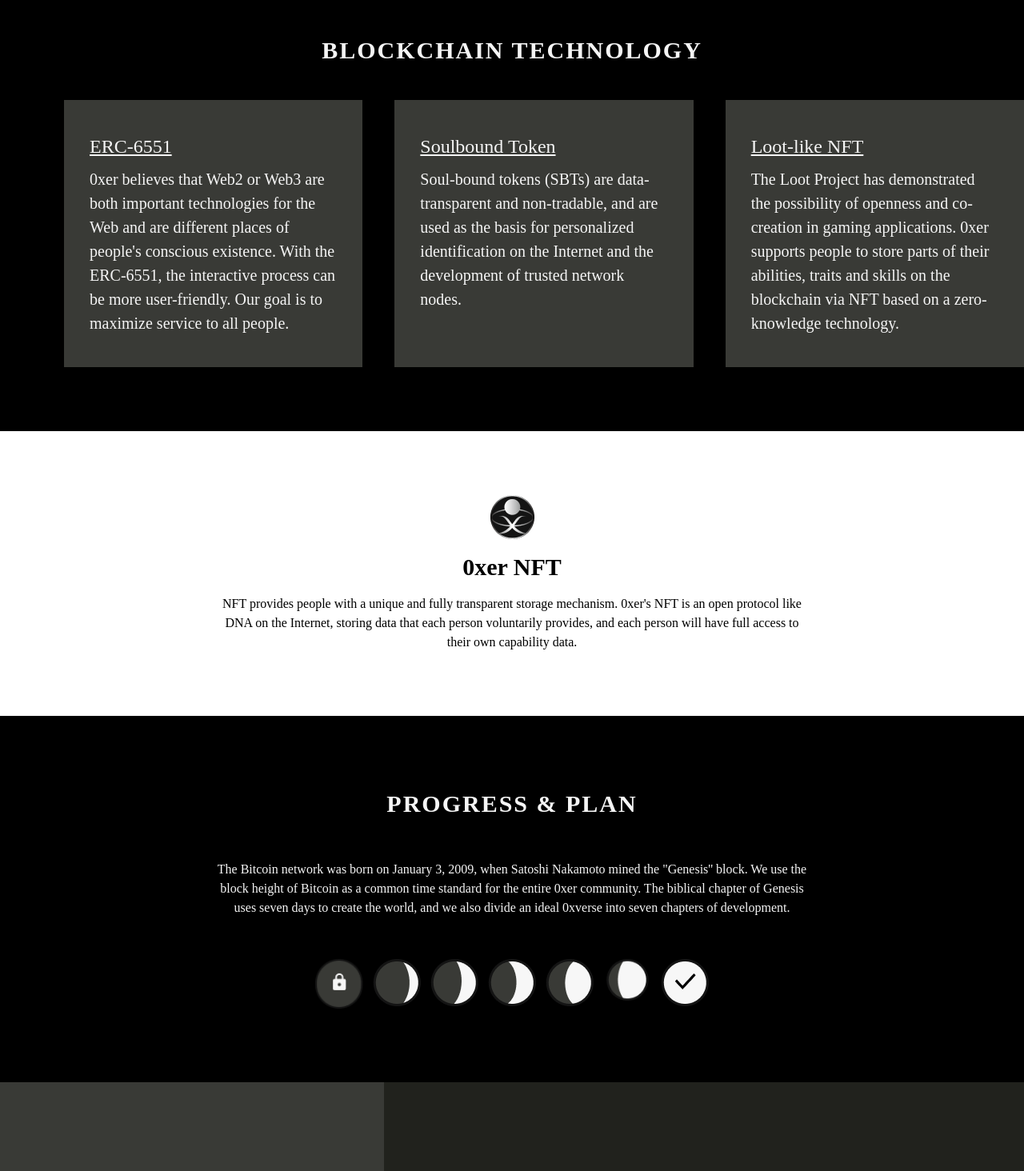
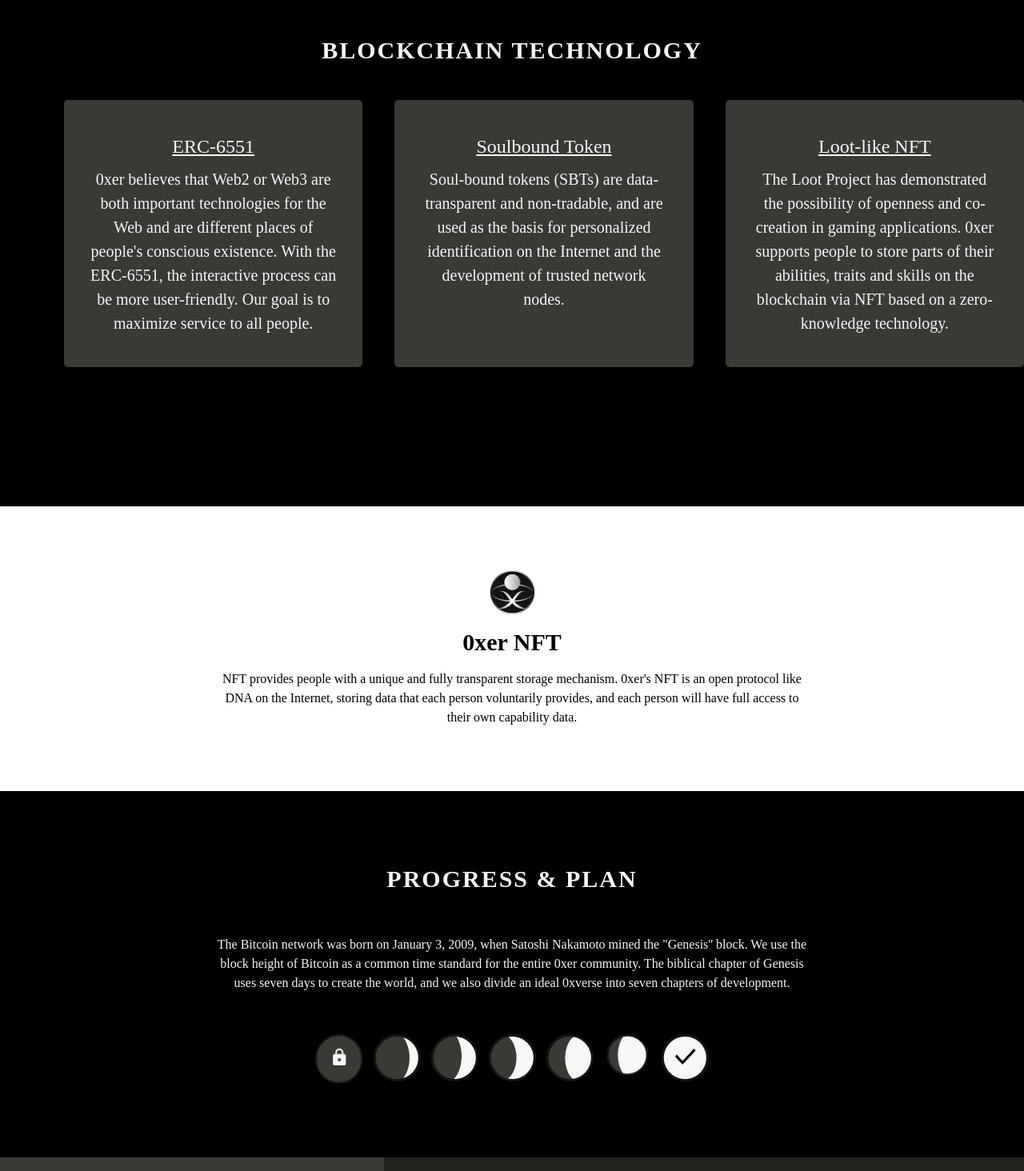
Before and after one commit to 0xer-org/dapp, a React (Create React App) app: page / in a window 1280 px wide. Shown: the part 840-2304 px from the top of the page at 80% size. Built offline with nearby package versions, Linux system fonts and the light colour scheme; no server answers; a web font is replaced by a local one.

Commit message:
refactor: improve NFTRenderer & stuffs

```diff
--- a/src/App.tsx
+++ b/src/App.tsx
@@ -6,7 +6,6 @@
 import Main from "@/pages/Main";
 import Mission from "@/pages/Mission";
 import DID from "@/pages/DID";
-import Explore from "@/pages/Explore";
 
 const App = () => (
   <Router>
@@ -14,7 +13,6 @@
     <Box marginTop="94px">
       <Switch>
         <Route exact path="/" component={Main} />
-        <Route path="/explore" component={Explore} />
         <Route path="/mission" component={Mission} />
         <Route path="/did" component={DID} />
       </Switch>
--- a/src/components/Navbar.tsx
+++ b/src/components/Navbar.tsx
@@ -1,5 +1,5 @@
 import { Link as RouterLink } from "react-router-dom";
-import { Box, Flex, Image, Text } from "@chakra-ui/react";
+import { Box, Flex, Image, Link, Text } from "@chakra-ui/react";
 import logo from "@/assets/images/logo.png";
 import ConnectWallet from "./ConnectWallet";
 
@@ -24,7 +24,9 @@
         </Flex>
       </RouterLink>
 
-      <RouterLink to="/explore">Explore</RouterLink>
+      <Link _hover={{ textDecor: "none" }} href="/#explore">
+        Explore
+      </Link>
       <RouterLink to="/did">0xDID</RouterLink>
       <RouterLink to="/mission">Mission</RouterLink>
       <RouterLink to="/">Paper</RouterLink>
--- a/src/context/token.tsx
+++ b/src/context/token.tsx
@@ -40,16 +40,13 @@
         .tokenIdOf(account)
         .call();
       const id = parseInt(result);
-      const uri = await contractRef.current.methods.tokenURI(id).call();
-      const json = await fetch(uri).then((response) => response.json());
-      const fetched = { id, uri: json.image };
       setId(id);
       const { data } = await fetch(
         `${SERVER_URL}/0xer/${account}/validation`
       ).then((response) => response.json());
 
       setValues(data);
-      return fetched;
+      return id;
     } catch (e) {
       console.error(e);
     }
@@ -80,8 +77,7 @@
       .claim()
       .send()
       .on("confirmation", async () => {
-        const fetched: any = await fetchTokenInfo();
-        const { tokenId } = fetched || {};
+        const tokenId: any = await fetchTokenInfo();
         // create user record
         fetch(`${SERVER_URL}/0xer/${account}`, {
           method: "POST",
--- a/src/pages/Explore.tsx
+++ /dev/null
@@ -1,13 +0,0 @@
-import { Center, Text } from "@chakra-ui/react";
-
-const Explore = () => {
-  return (
-    <Center height="calc(100vh - 94px)">
-      <Text fontSize="x2l" color="black">
-        wip: Explore
-      </Text>
-    </Center>
-  );
-};
-
-export default Explore;
--- a/src/pages/Main.tsx
+++ b/src/pages/Main.tsx
@@ -20,7 +20,8 @@
 import stage6 from "@/assets/images/stage-6.png";
 import NFTIntroduction from "@/components/NFTIntroduction";
 
-const Main = () => (
+const Main = () => {
+  return (
     <Box>
       {/* Jumbotron begin */}
       <Flex height="calc(100vh - 94px)" bg="black" mt="94px">
@@ -31,10 +32,10 @@
           </Text>
           <Text fontSize="2xl">Seal Your Powers On the Blockchain</Text>
           <Text maxW={800} lineHeight={2} align="center">
-          This is a project about seal human capabilities. In the current AI and
-          robots digital generation, you and I need a trusted identity to prove
-          we are unique in the world and build a network of trust between humans
-          together.
+            This is a project about seal human capabilities. In the current AI
+            and robots digital generation, you and I need a trusted identity to
+            prove we are unique in the world and build a network of trust
+            between humans together.
           </Text>
           <Button
             mt={5}
@@ -47,6 +48,7 @@
             _hover={{
               bg: "transparent",
             }}
+            onClick={() => document.getElementById("explore")?.scrollIntoView()}
           >
             Explore
           </Button>
@@ -60,28 +62,55 @@
           BLOCKCHAIN TECHNOLOGY
         </Text>
         <Flex gap={10} mt={10} mx="auto" width={1200}>
-        <Box bg="#393A36" py={10} px={8} flex={1}>
+          <Box
+            bg="#393A36"
+            py={10}
+            px={8}
+            flex={1}
+            borderRadius="5px"
+            textAlign="center"
+            cursor="pointer"
+            _hover={{ bg: "#52534F" }}
+          >
             <Text decoration="underline" fontSize="2xl" mb={2}>
               ERC-6551
             </Text>
             <Text fontSize="xl">
-            0xer believes that Web2 or Web3 are both important technologies for
-            the Web and are different places of people's conscious existence.
-            With the ERC-6551, the interactive process can be more
+              0xer believes that Web2 or Web3 are both important technologies
+              for the Web and are different places of people's conscious
+              existence. With the ERC-6551, the interactive process can be more
               user-friendly. Our goal is to maximize service to all people.
             </Text>
           </Box>
-        <Box bg="#393A36" py={10} px={8} flex={1}>
+          <Box
+            bg="#393A36"
+            py={10}
+            px={8}
+            flex={1}
+            borderRadius="5px"
+            textAlign="center"
+            cursor="pointer"
+            _hover={{ bg: "#52534F" }}
+          >
             <Text decoration="underline" fontSize="2xl" mb={2}>
               Soulbound Token
             </Text>
             <Text fontSize="xl">
-            Soul-bound tokens (SBTs) are data-transparent and non-tradable, and
-            are used as the basis for personalized identification on the
+              Soul-bound tokens (SBTs) are data-transparent and non-tradable,
+              and are used as the basis for personalized identification on the
               Internet and the development of trusted network nodes.
             </Text>
           </Box>
-        <Box bg="#393A36" py={10} px={8} flex={1}>
+          <Box
+            bg="#393A36"
+            py={10}
+            px={8}
+            flex={1}
+            borderRadius="5px"
+            textAlign="center"
+            cursor="pointer"
+            _hover={{ bg: "#52534F" }}
+          >
             <Text decoration="underline" fontSize="2xl" mb={2}>
               Loot-like NFT
             </Text>
@@ -97,9 +126,12 @@
       {/* Tech stack end */}
 
       {/* Introduction begin */}
-    <Box p={20}>
+      <Box id="explore" bg="black" pt="94px">
+        <Box bg="white" p={20}>
           <NFTIntroduction />
         </Box>
+      </Box>
+
       {/* Introduction end */}
 
       {/* Progress & Plan begin */}
@@ -110,32 +142,18 @@
         <Text maxW={750} align="center" my={10}>
           The Bitcoin network was born on January 3, 2009, when Satoshi Nakamoto
           mined the "Genesis'' block. We use the block height of Bitcoin as a
-        common time standard for the entire 0xer community. The biblical chapter
-        of Genesis uses seven days to create the world, and we also divide an
-        ideal 0xverse into seven chapters of development.
+          common time standard for the entire 0xer community. The biblical
+          chapter of Genesis uses seven days to create the world, and we also
+          divide an ideal 0xverse into seven chapters of development.
         </Text>
         <Flex gap={3} my={3}>
-        <Box flex={1}>
-          <Image src={stage0} width="60px" />
+          {[stage0, stage1, stage2, stage3, stage4, stage5, stage6].map(
+            (image, index) => (
+              <Box flex={1} key={index}>
+                <Image src={image} width="60px" />
               </Box>
-        <Box flex={1}>
-          <Image src={stage1} width="60px" />
-        </Box>
-        <Box flex={1}>
-          <Image src={stage2} width="60px" />
-        </Box>
-        <Box flex={1}>
-          <Image src={stage3} width="60px" />
-        </Box>
-        <Box flex={1}>
-          <Image src={stage4} width="60px" />
-        </Box>
-        <Box flex={1}>
-          <Image src={stage5} width="60px" />
-        </Box>
-        <Box flex={1}>
-          <Image src={stage6} width="60px" />
-        </Box>
+            )
+          )}
         </Flex>
       </Flex>
       {/* Progress & Plan end */}
@@ -158,11 +176,11 @@
           <TabPanel>
             <Text my={3}>
               The task of the 0xer in this stage is to prove himself as a real
-            human being in the anonymous digital world. There are a total of 10
-            levels of tests, which are currently known to be a good way to prove
-            that you are human. Any methods of communication with the physical
-            world, such as SMS verification, email verification, etc., will not
-            be used here.
+              human being in the anonymous digital world. There are a total of
+              10 levels of tests, which are currently known to be a good way to
+              prove that you are human. Any methods of communication with the
+              physical world, such as SMS verification, email verification,
+              etc., will not be used here.
             </Text>
             <Box>
               <Text>Level 1: Basic Response </Text>
@@ -188,4 +206,5 @@
       {/* Stages end */}
     </Box>
   );
+};
 export default Main;
--- a/src/theme/index.ts
+++ b/src/theme/index.ts
@@ -17,6 +17,9 @@
   },
   styles: {
     global: {
+      html: {
+        scrollBehavior: "smooth",
+      },
       body: {
         color: "#f5f5f5",
         fontFamily: "Unbounded",
```
Also changed, not shown: src/components/NFTRenderer.tsx (+31 -12 lines). Lines whose indentation alone changed are shown as unchanged.
